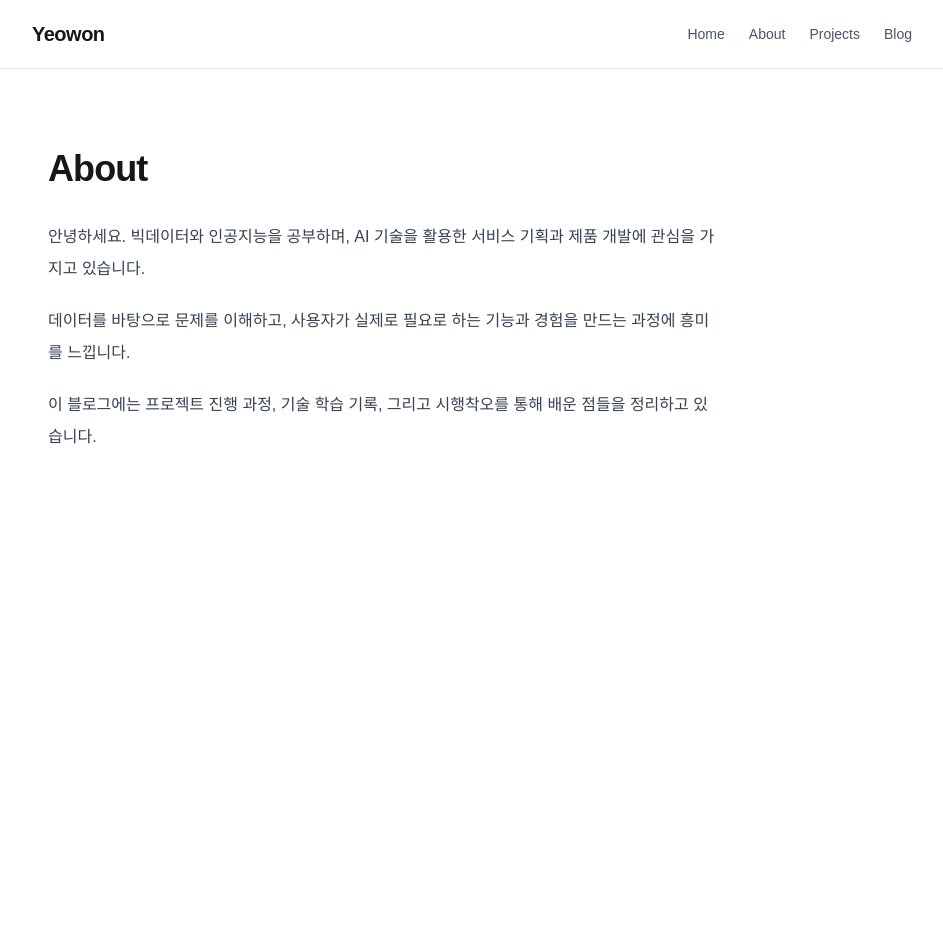
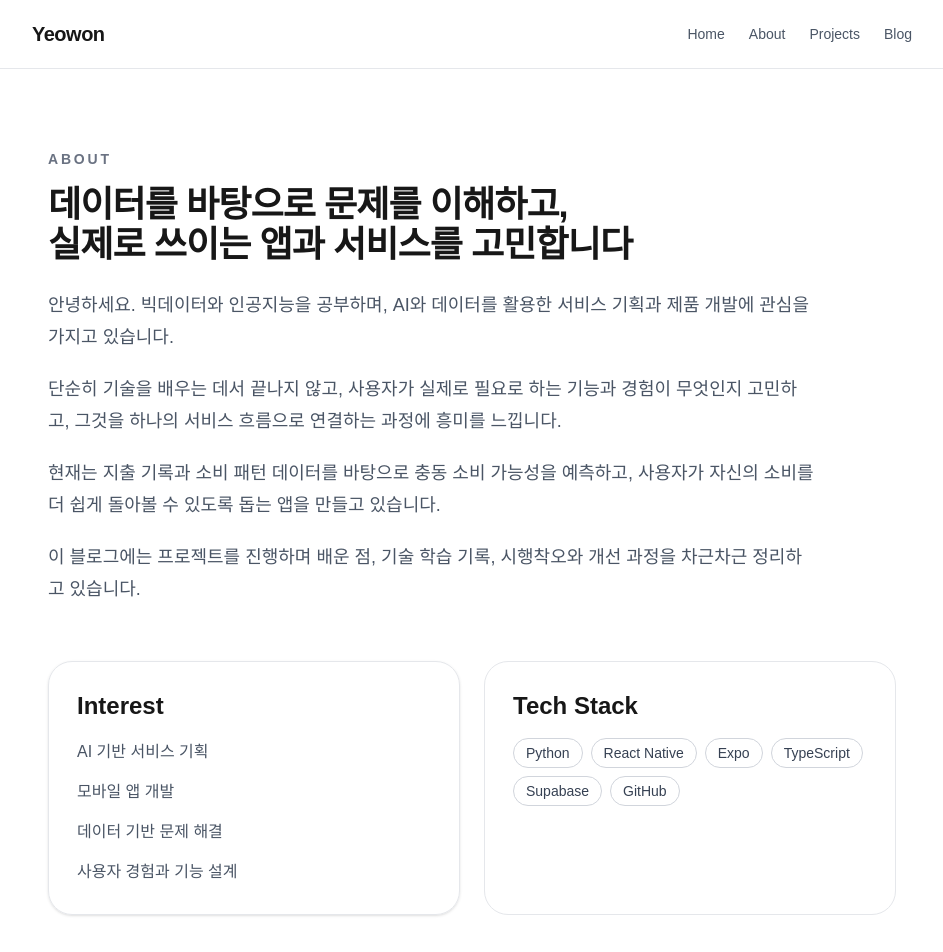
Before and after one commit to yeowon083/my-portfolio-blog, a Next.js app: page /about in a window 1280 px wide. Shown: the top 952 px of the page, without its empty margins (168-1111 px from the left). Before the commit the page ends 800 px from the top, so only its background shows below. Built offline with nearby package versions, Linux system fonts and the light colour scheme.

Commit message:
refine about page

```diff
--- a/app/about/page.tsx
+++ b/app/about/page.tsx
@@ -1,22 +1,77 @@
 export default function AboutPage() {
   return (
     <main className="max-w-4xl mx-auto px-6 py-20">
-      <h1 className="text-4xl font-bold tracking-tight mb-8">About</h1>
+      <section className="max-w-3xl">
+        <p className="text-sm font-semibold tracking-[0.2em] text-gray-500 uppercase mb-4">
+          About
+        </p>
 
-      <div className="max-w-2xl text-gray-700 leading-8 space-y-5">
+        <h1 className="text-4xl font-bold tracking-tight mb-6">
+          데이터를 바탕으로 문제를 이해하고,
+          <br />
+          실제로 쓰이는 앱과 서비스를 고민합니다
+        </h1>
+
+        <div className="space-y-5 text-lg text-gray-600 leading-8">
           <p>
-          안녕하세요. 빅데이터와 인공지능을 공부하며, AI 기술을 활용한 서비스
-          기획과 제품 개발에 관심을 가지고 있습니다.
+            안녕하세요. 빅데이터와 인공지능을 공부하며, AI와 데이터를 활용한
+            서비스 기획과 제품 개발에 관심을 가지고 있습니다.
           </p>
+
           <p>
-          데이터를 바탕으로 문제를 이해하고, 사용자가 실제로 필요로 하는
-          기능과 경험을 만드는 과정에 흥미를 느낍니다.
+            단순히 기술을 배우는 데서 끝나지 않고, 사용자가 실제로 필요로 하는
+            기능과 경험이 무엇인지 고민하고, 그것을 하나의 서비스 흐름으로
+            연결하는 과정에 흥미를 느낍니다.
           </p>
+
           <p>
-          이 블로그에는 프로젝트 진행 과정, 기술 학습 기록, 그리고 시행착오를
-          통해 배운 점들을 정리하고 있습니다.
+            현재는 지출 기록과 소비 패턴 데이터를 바탕으로 충동 소비 가능성을
+            예측하고, 사용자가 자신의 소비를 더 쉽게 돌아볼 수 있도록 돕는 앱을
+            만들고 있습니다.
+          </p>
+
+          <p>
+            이 블로그에는 프로젝트를 진행하며 배운 점, 기술 학습 기록,
+            시행착오와 개선 과정을 차근차근 정리하고 있습니다.
           </p>
         </div>
+      </section>
+
+      <section className="grid gap-6 md:grid-cols-2 mt-14">
+        <article className="rounded-3xl border border-gray-200 p-7 shadow-sm">
+          <h2 className="text-2xl font-semibold mb-4">Interest</h2>
+          <ul className="space-y-3 text-gray-600 leading-7">
+            <li>AI 기반 서비스 기획</li>
+            <li>모바일 앱 개발</li>
+            <li>데이터 기반 문제 해결</li>
+            <li>사용자 경험과 기능 설계</li>
+          </ul>
+        </article>
+
+        <article className="rounded-3xl border border-gray-200 p-7">
+          <h2 className="text-2xl font-semibold mb-4">Tech Stack</h2>
+          <div className="flex flex-wrap gap-2">
+            <span className="rounded-full border border-gray-300 px-3 py-1 text-sm text-gray-700">
+              Python
+            </span>
+            <span className="rounded-full border border-gray-300 px-3 py-1 text-sm text-gray-700">
+              React Native
+            </span>
+            <span className="rounded-full border border-gray-300 px-3 py-1 text-sm text-gray-700">
+              Expo
+            </span>
+            <span className="rounded-full border border-gray-300 px-3 py-1 text-sm text-gray-700">
+              TypeScript
+            </span>
+            <span className="rounded-full border border-gray-300 px-3 py-1 text-sm text-gray-700">
+              Supabase
+            </span>
+            <span className="rounded-full border border-gray-300 px-3 py-1 text-sm text-gray-700">
+              GitHub
+            </span>
+          </div>
+        </article>
+      </section>
     </main>
   );
 }
```
Lines whose indentation alone changed are shown as unchanged.
